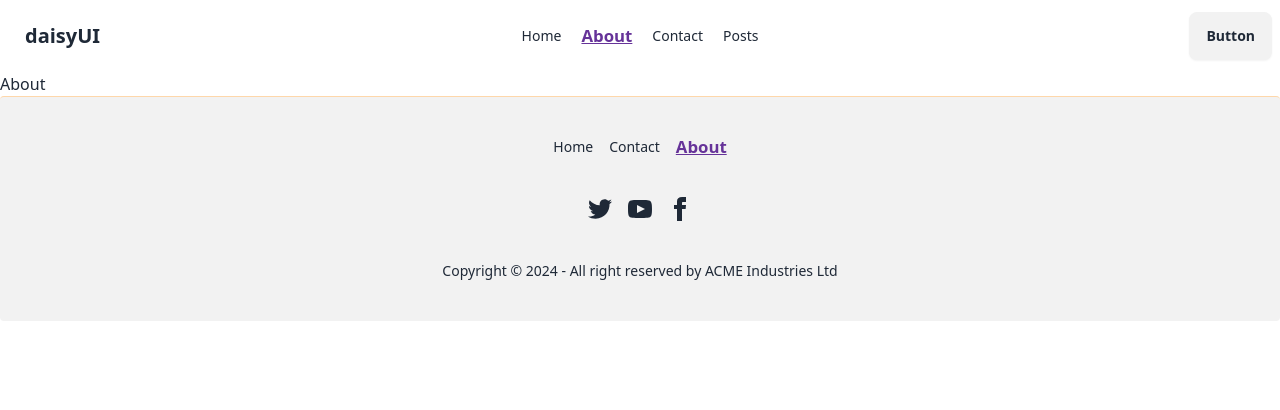
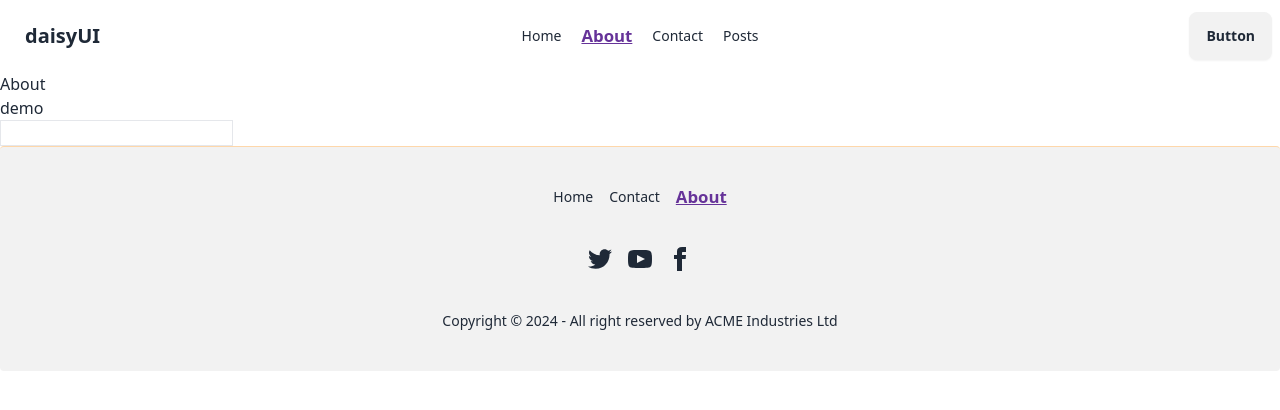
Before and after one commit to JuwelRana34/react-router, a React (Vite) app: page /About in a window 1280 px wide. Shown: the top 410 px of the page. Built offline with nearby package versions, Linux system fonts and the light colour scheme.

Commit message:
update user context

```diff
--- a/src/App.jsx
+++ b/src/App.jsx
@@ -3,18 +3,19 @@ import './App.css'
 import Nav from './Components/Nav'
 import { Outlet } from 'react-router-dom'
 import Footer from './Components/Footer'
+import ContextProvider from './ContextProvider'
 
 function App() {
 
 
   return (
-    <>
+    <ContextProvider>
     <Nav/>
     <div className=''>
     <Outlet />
     </div>
     <Footer/>
-    </>
+    </ContextProvider>
   )
 }
 
--- /dev/null
+++ b/src/ContextProvider.jsx
@@ -0,0 +1,15 @@
+import { useState } from "react";
+import userContext from "./context";
+
+// eslint-disable-next-line react/prop-types
+const ContextProvider = ({children})=>{
+    const [ User, setUser] = useState('demo')
+    return(
+        <userContext.Provider value={ {User , setUser}}>
+            {children}
+        </userContext.Provider>
+    )
+
+}
+
+export default ContextProvider;
--- a/src/Pages/About.jsx
+++ b/src/Pages/About.jsx
@@ -1,8 +1,17 @@
-
+import { useContext } from "react"
+import userContext from "../context"
 
 function About() {
+// const [name , setName] = useState('')
+const {User , setUser} = useContext(userContext)
+
   return (
-    <div>About</div>
+    <div>
+      <h1> About</h1>
+      <p>{User}</p>
+
+     <input type="text" className="border" onChange= {(e)=> setUser(e.target.value) } />
+    </div>
   )
 }
 
--- /dev/null
+++ b/src/context.js
@@ -0,0 +1,5 @@
+import { createContext } from "react";
+
+const userContext = createContext()
+
+export default userContext
```
